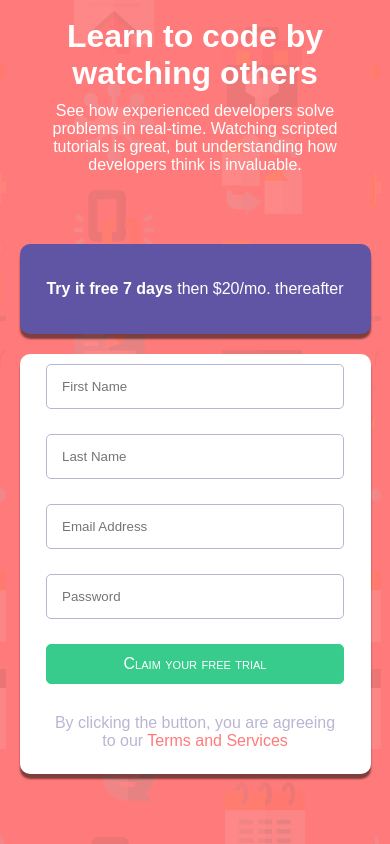
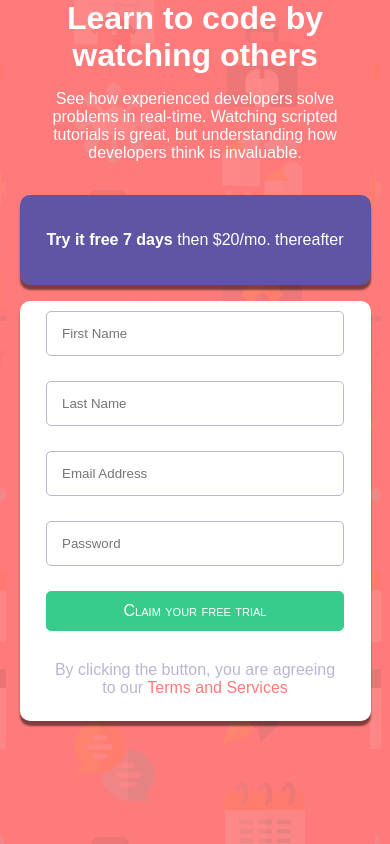
Before and after one commit to Heliandro1/intro-component-with-signup-form-master, a plain HTML site: page index.html in a window 390 px wide. Drawn offline with Linux system fonts and the light colour scheme; a web font is replaced by a local one.

Commit message:
adjusting the media queries

```diff
--- a/styles/style.css
+++ b/styles/style.css
@@ -6,17 +6,17 @@
     font-family: 'Poppins', sans-serif;
 }
 body, html{
-    width: 100vw;
-    height: 100vh;
+    min-width: 100vw;
+    min-height: 100vh;
 }
 main{
     position: absolute;
-    height: 100vh;
-    width: 100vw;
+    min-height: 100vh;
+    min-width: 100vw;
     background: hsl(0, 100%, 74%) url('../images/bg-intro-mobile.png') repeat;
     display: flex;
     flex-direction: column;
-    justify-content: space-evenly;
+    gap: 1em;
     align-items: center;
 }
 main > header{
@@ -24,16 +24,16 @@ main > header{
     display: flex;
     flex-direction: column;
     width: 80%;
-    gap: 10px;
+    gap: 1em;
     text-align: center;
 }
 section.main-form{
-    height: 75%;
+    height: 35em;
     width: 100%;
     display: flex;
     flex-direction: column;
     justify-content: center;
-    gap: 20px;
+    gap: 1em;
     align-items: center;
 }
 section.main-form > aside.promo{
```
